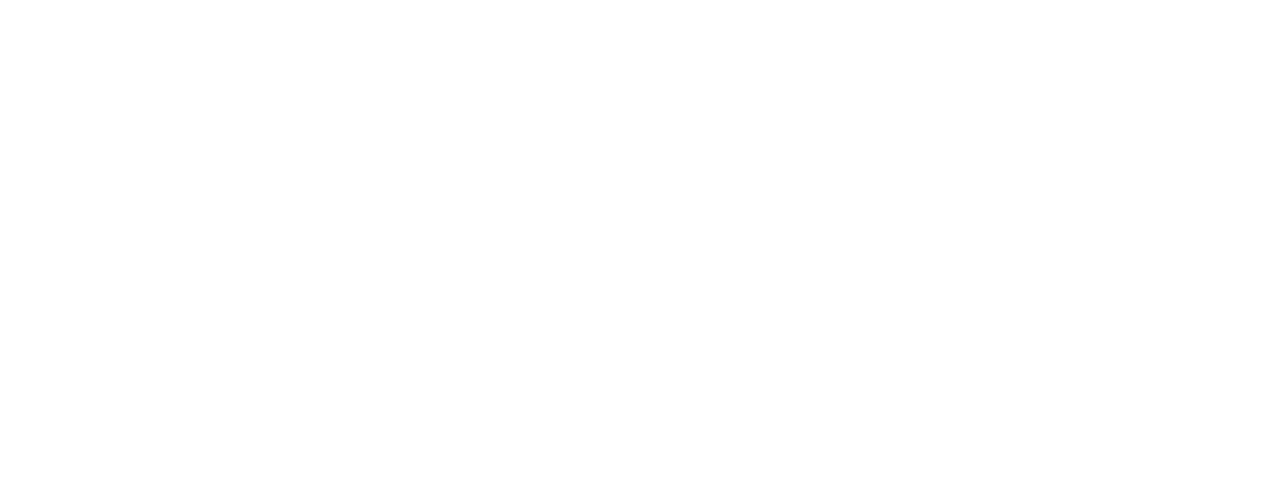
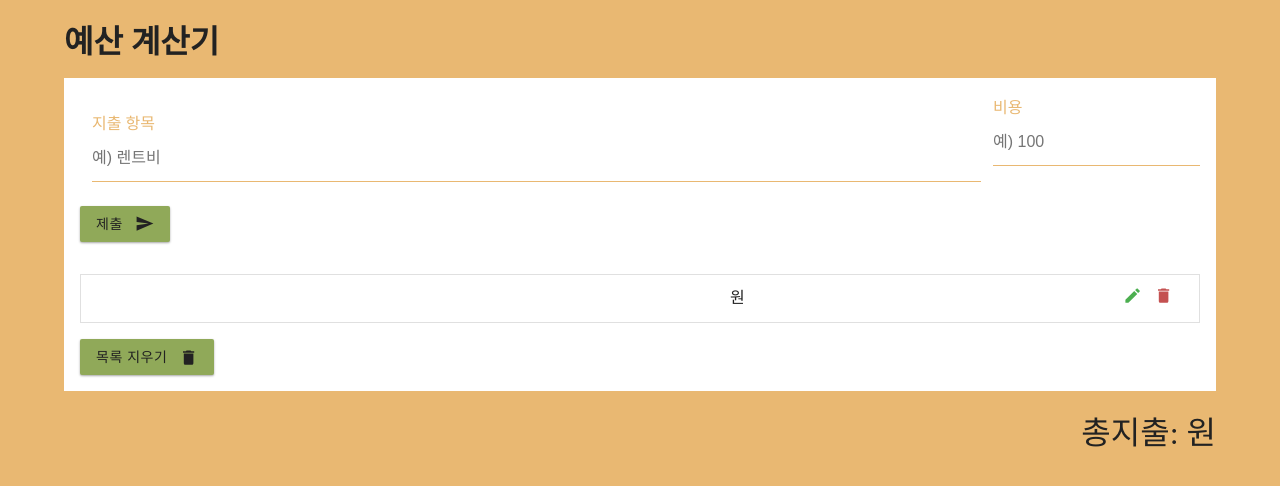
Before and after one commit to hyemin12/react-budget-calcultor, a React (Create React App) app: page / in a window 1280 px wide. Shown: the top 486 px of the page. Built offline with nearby package versions, Linux system fonts and the light colour scheme.

Commit message:
style: 전체적인 구조 마크업, 스타일링

```diff
--- a/package.json
+++ b/package.json
@@ -8,6 +8,7 @@
     "@testing-library/user-event": "^13.5.0",
     "react": "^18.2.0",
     "react-dom": "^18.2.0",
+    "react-icons": "^4.11.0",
     "react-scripts": "5.0.1",
     "web-vitals": "^2.1.4"
   },
--- a/src/App.js
+++ b/src/App.js
@@ -1,5 +1,28 @@
+import ExpenseForm from "./components/ExpenseForm";
+import ExpenseList from "./components/ExpenseList";
+import "./assets/css/App.css";
+
 function App() {
-  return <div className="App"></div>;
+  return (
+    <div className="App">
+      <main className="main-container " id="main">
+        <h1>예산 계산기</h1>
+        <section>
+          <ExpenseForm />
+        </section>
+
+        <section>
+          <ExpenseList />
+        </section>
+
+        <div className="total-price-container">
+          <p className="total-price">
+            총지출: <span>원</span>
+          </p>
+        </div>
+      </main>
+    </div>
+  );
 }
 
 export default App;
--- /dev/null
+++ b/src/assets/css/App.css
@@ -0,0 +1,20 @@
+.main-container {
+  max-width: 1280px;
+  width: 90%;
+  margin: 0 auto;
+}
+section {
+  width: 100%;
+  background-color: #fff;
+  padding: 1rem;
+}
+
+.total-price-container {
+  display: flex;
+  justify-content: end;
+  margin-top: 1rem;
+}
+
+.total-price {
+  font-size: 2rem;
+}
--- /dev/null
+++ b/src/assets/css/ExpenseForm.css
@@ -0,0 +1,25 @@
+.form-center {
+  display: flex;
+}
+.form-group {
+  flex: 1;
+  padding: 1rem 0.75rem;
+}
+
+label {
+  display: block;
+  color: var(---secondColor);
+  font-size: 1rem;
+  text-transform: capitalize;
+}
+.form-control {
+  width: 100%;
+  height: 3rem;
+  background-color: transparent;
+  margin: 0 0 8px 0;
+  padding: 0;
+  border: none;
+  border-bottom: 1px solid var(---secondColor);
+  outline: none;
+  font-size: 16px;
+}
--- /dev/null
+++ b/src/assets/css/ExpenseItem.css
@@ -0,0 +1,42 @@
+.item {
+  background-color: var(---mainWhite);
+  line-height: 1.5rem;
+  padding: 10px 20px;
+  margin-bottom: 1rem;
+  border: 1px solid #e0e0e0;
+  display: flex;
+  justify-content: space-between;
+  transition: all 0.3s linear;
+}
+.item:hover {
+  width: 100%;
+  transform: scale(1.02);
+}
+.info {
+  flex: 0 0 60%;
+  display: flex;
+  justify-content: space-between;
+}
+.expense {
+  margin-right: 2rem;
+}
+.amount {
+  padding: 1px 3px;
+  font-size: 1rem;
+  font-weight: 300;
+}
+
+.edit-btn,
+.clear-btn {
+  background: none;
+  border: none;
+  font-size: 1.2rem;
+  outline: none;
+  cursor: pointer;
+}
+.edit-btn {
+  color: var(---mainGreen);
+}
+.clear-btn {
+  color: var(---mainRed);
+}
--- /dev/null
+++ b/src/assets/css/ExpenseList.css
@@ -0,0 +1,5 @@
+.list {
+  list-style-type: none;
+  border: none;
+  padding: 0;
+}
--- /dev/null
+++ b/src/assets/css/index.css
@@ -0,0 +1,49 @@
+:root {
+  ---primaryColor: #90a959;
+  ---secondColor: #e9b872;
+  ---mainWhite: #fff;
+  ---mainBlack: #222;
+  ---mainRed: #c45151;
+  ---mainGreen: #4caf50;
+}
+
+* {
+  margin: 0;
+  box-sizing: border-box;
+}
+
+body {
+  background-color: var(---secondColor);
+  color: var(---mainBlack);
+}
+
+h1 {
+  margin: 1rem 0;
+}
+
+.btn {
+  display: flex;
+  align-items: center;
+  height: 36px;
+  background-color: var(---primaryColor);
+  padding: 0 16px;
+  border: none;
+  border-radius: 2px;
+  color: (var(---mainWhite));
+  font-size: 14px;
+  text-align: center;
+  letter-spacing: 0.5px;
+  text-decoration: none;
+  line-height: 36px;
+  outline: 0;
+  cursor: pointer;
+  box-shadow: 0 1px 3px rgba(0, 0, 0, 0.12), 0 1px 2px rgba(0, 0, 0, 0.24);
+  transition: all 0.3s;
+}
+.btn:hover {
+  box-shadow: 0 14px 28px rgba(0, 0, 0, 0.25), 0 1px 10px rgba(0, 0, 0, 0.22);
+}
+.btn-icon {
+  margin-left: 0.75rem;
+  font-size: 1.2rem;
+}
--- /dev/null
+++ b/src/components/ExpenseForm.jsx
@@ -0,0 +1,35 @@
+import { MdSend } from "react-icons/md";
+import "../assets/css/ExpenseForm.css";
+
+const ExpenseForm = () => {
+  return (
+    <form>
+      <div className="form-center">
+        <div className="form-group">
+          <label htmlFor="charge">지출 항목</label>
+          <input
+            type="text"
+            className="form-control"
+            id="charge"
+            name="charge"
+            placeholder="예) 렌트비"
+          />
+        </div>
+        <div>
+          <label htmlFor="amount">비용</label>
+          <input
+            type="number"
+            className="form-control"
+            id="amount"
+            name="amount"
+            placeholder="예) 100"
+          />
+        </div>
+      </div>
+      <button type="submit" className="btn">
+        제출 <MdSend className="btn-icon" />
+      </button>
+    </form>
+  );
+};
+export default ExpenseForm;
--- /dev/null
+++ b/src/components/ExpenseItem.jsx
@@ -0,0 +1,22 @@
+import { MdDelete, MdEdit } from "react-icons/md";
+import "../assets/css/ExpenseItem.css";
+
+const ExpenseItem = () => {
+  return (
+    <li className="item">
+      <div className="info">
+        <span className="expense"></span>
+        <span className="amount">원</span>
+      </div>
+      <div>
+        <button className="edit-btn">
+          <MdEdit />
+        </button>
+        <button className="clear-btn">
+          <MdDelete />
+        </button>
+      </div>
+    </li>
+  );
+};
+export default ExpenseItem;
--- /dev/null
+++ b/src/components/ExpenseList.jsx
@@ -0,0 +1,17 @@
+import ExpenseItem from "./ExpenseItem";
+import "../assets/css/ExpenseList.css";
+import { MdDelete } from "react-icons/md";
+
+const ExpenseList = () => {
+  return (
+    <>
+      <ul className="list">
+        <ExpenseItem />
+      </ul>
+      <button className="btn">
+        목록 지우기 <MdDelete className="btn-icon" />{" "}
+      </button>
+    </>
+  );
+};
+export default ExpenseList;
--- a/src/index.js
+++ b/src/index.js
@@ -1,6 +1,7 @@
 import React from "react";
 import ReactDOM from "react-dom/client";
 import App from "./App";
+import "./assets/css/index.css";
 const root = ReactDOM.createRoot(document.getElementById("root"));
 root.render(
   <React.StrictMode>
```
Also changed, not shown: 2 other files (tests, documents, lock files or other folders).
